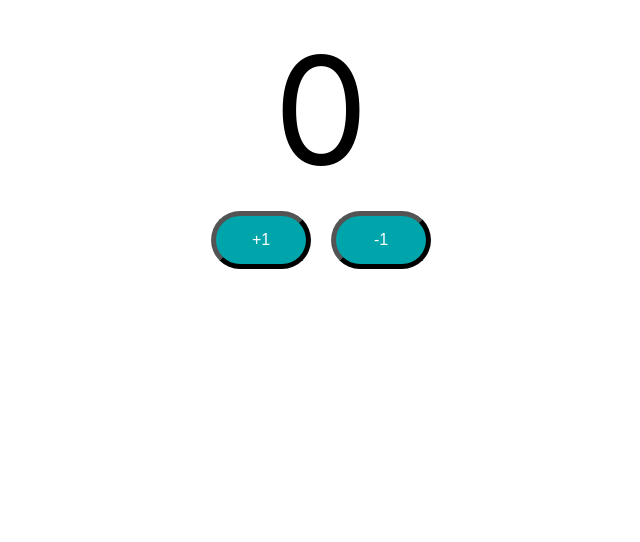
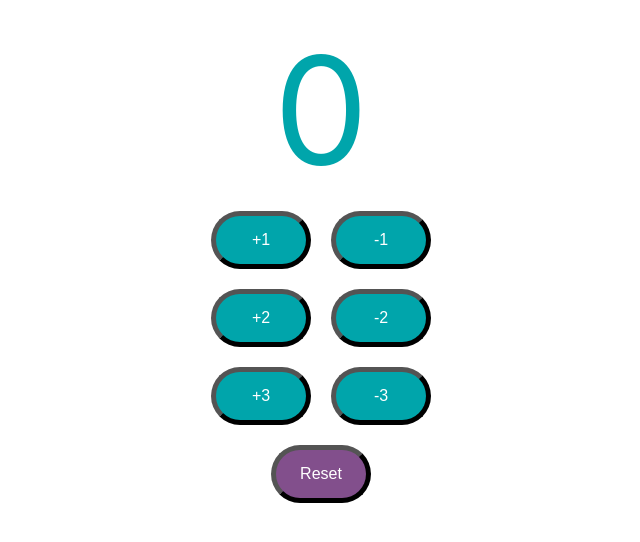
Before and after one commit to MohitSainiDev/Reacts-todo-app, a React (Create React App) app: page / in a window 1280 px wide. Shown: the top 542 px of the page, without its empty margins (319-959 px from the left). Built offline with nearby package versions, Linux system fonts and the light colour scheme.

Commit message:
Progress

```diff
--- a/src/App.js
+++ b/src/App.js
@@ -7,7 +7,7 @@ import Counter from './components/counter/Counter';
 function App() {
   return (
     <div className="App">
-      <Counter/>
+    <Counter/>
     </div>
   );
 }
--- a/src/components/counter/Counter.css
+++ b/src/components/counter/Counter.css
@@ -1,7 +1,7 @@
 
-.counterButton{
+button{
     font-size:16px;
-    background-color:#00a5ab;
+    background-color:#824f8c;
     width:100px;
     margin:10px;
     color:white;
@@ -9,9 +9,22 @@
     border-radius:30px;
     border-color: black;
     border-width: 5px;
+}
+
+.counterButton{
+    background-color:#00a5ab;
+
         }
 
 .count{
-    font-size:150px;
+    font-size:50px;
     padding: 2px;
 }
+.totalCount{
+    font-size:150px;
+    color:#00a5ab
+}
+.resetButton{
+    background-color:#824f8c;
+
+}
--- a/src/components/counter/Counter.jsx
+++ b/src/components/counter/Counter.jsx
@@ -1,29 +1,27 @@
 import './Counter.css'
-import { useState } from 'react';
+import { useState } from 'react'
+import CounterButton from './CounterButton';
+export default function Counter(){
+  const [count,setCount]=useState(0);
 
-
-export default function Counter(){
-
-    const [count,setCount]=useState(0);
-    function incrementCounterFunction(){
-      setCount(count+1)
-    }
-    function decrementCounterFunction(){
-        setCount(count-1)
-      }
-    return (
-        <div className="Counter">
-          <span className="count">{count}</span>
-          <div>
-            <button className="counterButton"
-            onClick={incrementCounterFunction}
-            >+1</button>
-            <button className="counterButton"
-            onClick={decrementCounterFunction}
-            >-1</button>
-        </div>
-
-        </div>
-
-    )
+  function incrementCounterParentFunction(by){
+    setCount(count+by)
+  }
+  function decrementCounterParentFunction(by){
+    setCount(count-by)
+  }
+  function resetFunction(){
+    setCount(0)
+  }
+  return(
+    <>
+     <span className="totalCount">{count}</span>
+     <CounterButton by={1} incrementMethod={incrementCounterParentFunction} decrementMethod={decrementCounterParentFunction}/>
+      <CounterButton by={2}incrementMethod={incrementCounterParentFunction}decrementMethod={decrementCounterParentFunction}/>
+      <CounterButton by={3}incrementMethod={incrementCounterParentFunction}decrementMethod={decrementCounterParentFunction}/>
+      <button className="resetButton"
+            onClick={resetFunction}
+            >Reset</button>
+    </>
+  )
 }
--- /dev/null
+++ b/src/components/counter/CounterButton.jsx
@@ -0,0 +1,28 @@
+import {PropTypes} from 'prop-types'
+import { useState } from 'react'
+export default function CounterButton({by,incrementMethod,decrementMethod}){
+
+
+    return (
+        <div className="Counter">
+          <div>
+            <button className="counterButton"
+            onClick={() =>incrementMethod(by)}
+            >+{by}</button>
+            <button className="counterButton"
+            onClick={()=>decrementMethod(by)}
+            >-{by}</button>
+        </div>
+
+        </div>
+
+    )
+}
+
+CounterButton.propTypes={
+  by:PropTypes.number
+}
+
+CounterButton.defaultProps={
+ by:5
+}
```
